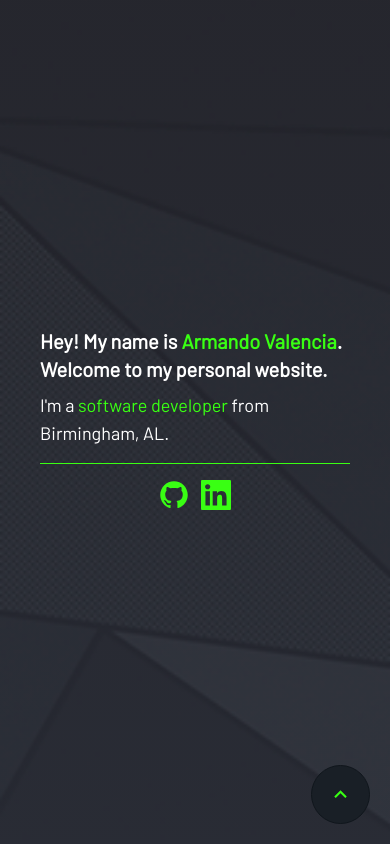
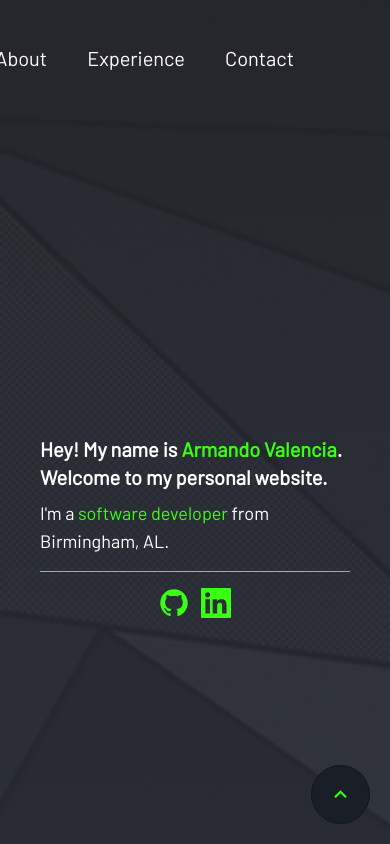
Before and after one commit to armando-valencia/personal-website, a React (Vite) app: page / in a window 390 px wide. Shown: the top 844 px of the page. Built offline with nearby package versions, Linux system fonts and the light colour scheme.

Commit message:
Clean up unused code

```diff
--- a/src/components/About.jsx
+++ b/src/components/About.jsx
@@ -42,9 +42,7 @@ const About = () => (
             </div>
             <div className="grid grid-cols-2 gap-1 justify-items-center list-none text-quarternary">
                 {skills.map((skill, idx) => (
-                    <li key={`${skill}-${idx}`} className="">
-                        {skill}
-                    </li>
+                    <li key={`${skill}-${idx}`}>{skill}</li>
                 ))}
             </div>
         </div>
--- a/src/components/Home.jsx
+++ b/src/components/Home.jsx
@@ -16,7 +16,7 @@ const containerVariant = {
 
 const iconVariant = {
     hidden: {
-        y: -200,
+        y: 200,
     },
     visible: {
         y: 0,
--- a/src/components/Nav.jsx
+++ b/src/components/Nav.jsx
@@ -1,5 +1,4 @@
-import React, { useState } from "react";
-import { FiAlignRight, FiX } from "react-icons/fi";
+import React from "react";
 import { AiOutlineHome, AiOutlinePhone } from "react-icons/ai";
 import { BsPerson } from "react-icons/bs";
 import { BiBriefcase } from "react-icons/bi";
@@ -32,12 +31,15 @@ const Nav = () => {
             variants={containerVariants}
             initial="hidden"
             animate="visible"
-            className="sticky top-1 w-full md:w-full z-50 bg-transparent text-quarternary"
+            className="sticky top-1 w-full z-50 bg-transparent text-quarternary"
             key="navbar"
         >
-            <div className="md:block hidden">
             <div className="flex justify-end items-center py-4 px-16">
-                    <nav className="md:block bg-transparent text-primary">
+                <motion.nav
+                    className="md:block bg-transparent text-primary"
+                    nitial="hidden"
+                    animate="visible"
+                >
                     <ul className="px-3 py-1 flex items-center">
                         {pages.map((page, idx) => (
                             <a
@@ -53,8 +55,7 @@ const Nav = () => {
                             </a>
                         ))}
                     </ul>
-                    </nav>
-                </div>
+                </motion.nav>
             </div>
         </motion.div>
     );
```
Lines whose indentation alone changed are shown as unchanged.
